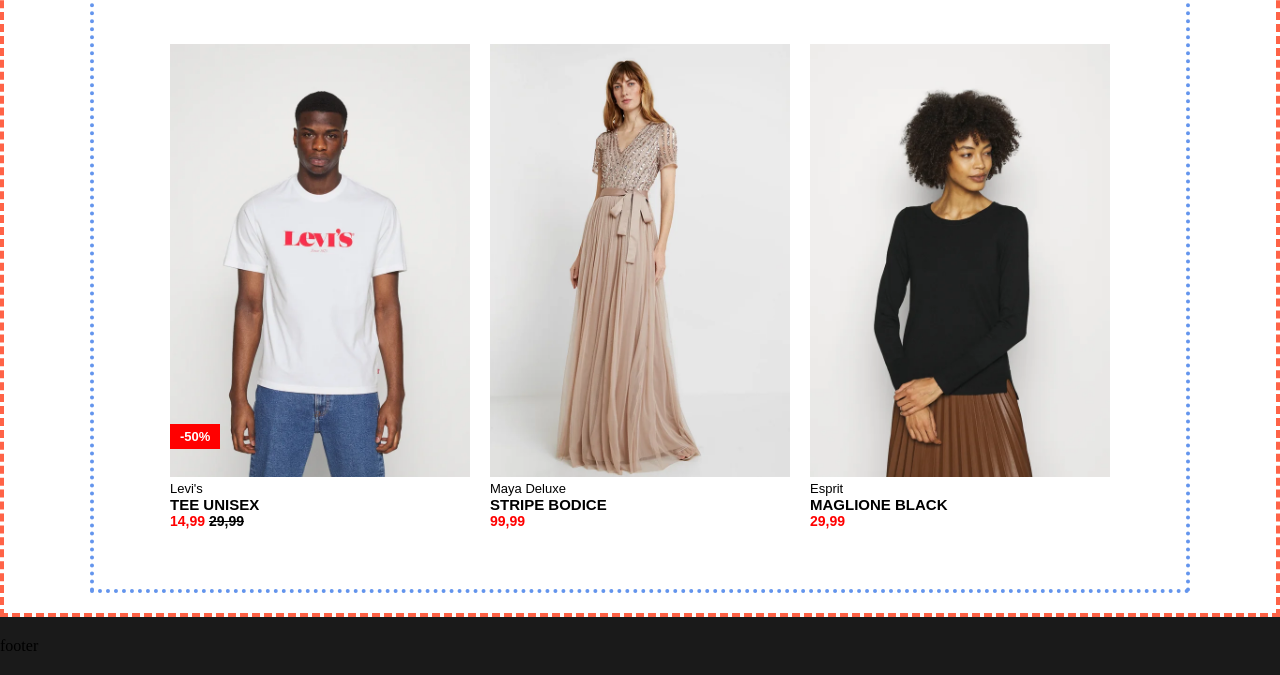
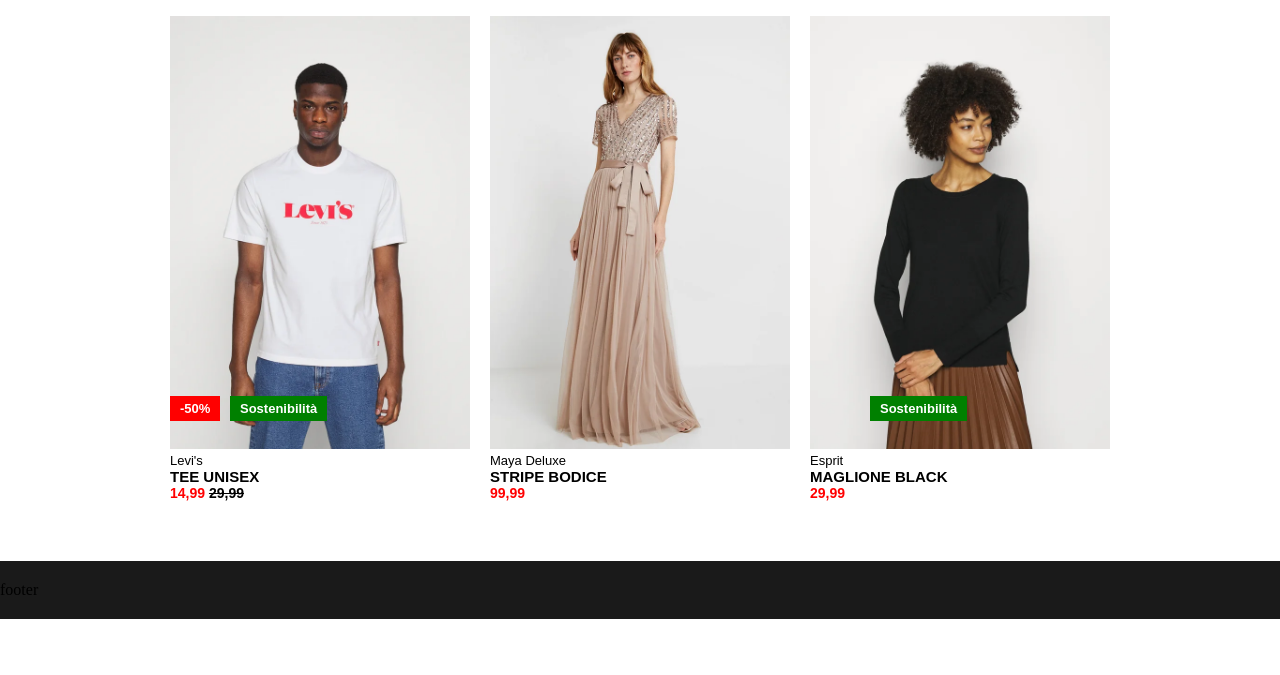
Before and after one commit to albertopiffer/html-css-boolando, a plain HTML site: page index.html in a window 1280 px wide. Shown: the part 609-1284 px from the top of the page. After the commit the page ends 1228 px from the top, so only its background shows below. Drawn offline with Linux system fonts and the light colour scheme.

Commit message:
DELETE debug rules

```diff
--- a/css/app.css
+++ b/css/app.css
@@ -97,6 +97,7 @@
     padding: 5px 10px;
     position: absolute;
     top: 380px;
+    left: 60px;
 
     color: white;
     font-family: sans-serif;
@@ -112,25 +113,3 @@
 	background-color: #1a1a1a;
 	padding: 20px 0;
 }
-
-/****************
-DEBUG RULES
-****************/
-
-
-
-.debug .container {
-	padding: 20px;
-	border: 4px dashed tomato;
-}
-
-.debug .row {
-	border: 4px dotted cornflowerblue;
-}
-
-.debug .card {
-	/*border: 3px solid black;*/
-
-    min-height: 450px;
-    min-width: 300px;
-}
--- a/index.html
+++ b/index.html
@@ -31,6 +31,7 @@
                     <img src="./img/1.webp" alt="immagine1">
 
                     <div class="discount">-50%</div>
+                    <div class="sosten">Sostenibilità</div>
 
                     <div class="text">
                         <p class="brand">Levi's</p>
@@ -67,6 +68,7 @@
                     <img src="./img/4.webp" alt="immagine4">
 
                     <div class="discount">-50%</div>
+                    <div class="sosten">Sostenibilità</div>
 
                     <div class="text">
                         <p class="brand">Levi's</p>
@@ -86,6 +88,9 @@
 
                 <div class="card">
                     <img src="./img/6.webp" alt="immagine6">
+
+                    <div class="sosten">Sostenibilità</div>
+
                     <div class="text">
                         <p class="brand">Esprit</p>
                         <p class="item-name">MAGLIONE BLACK</p>
```
